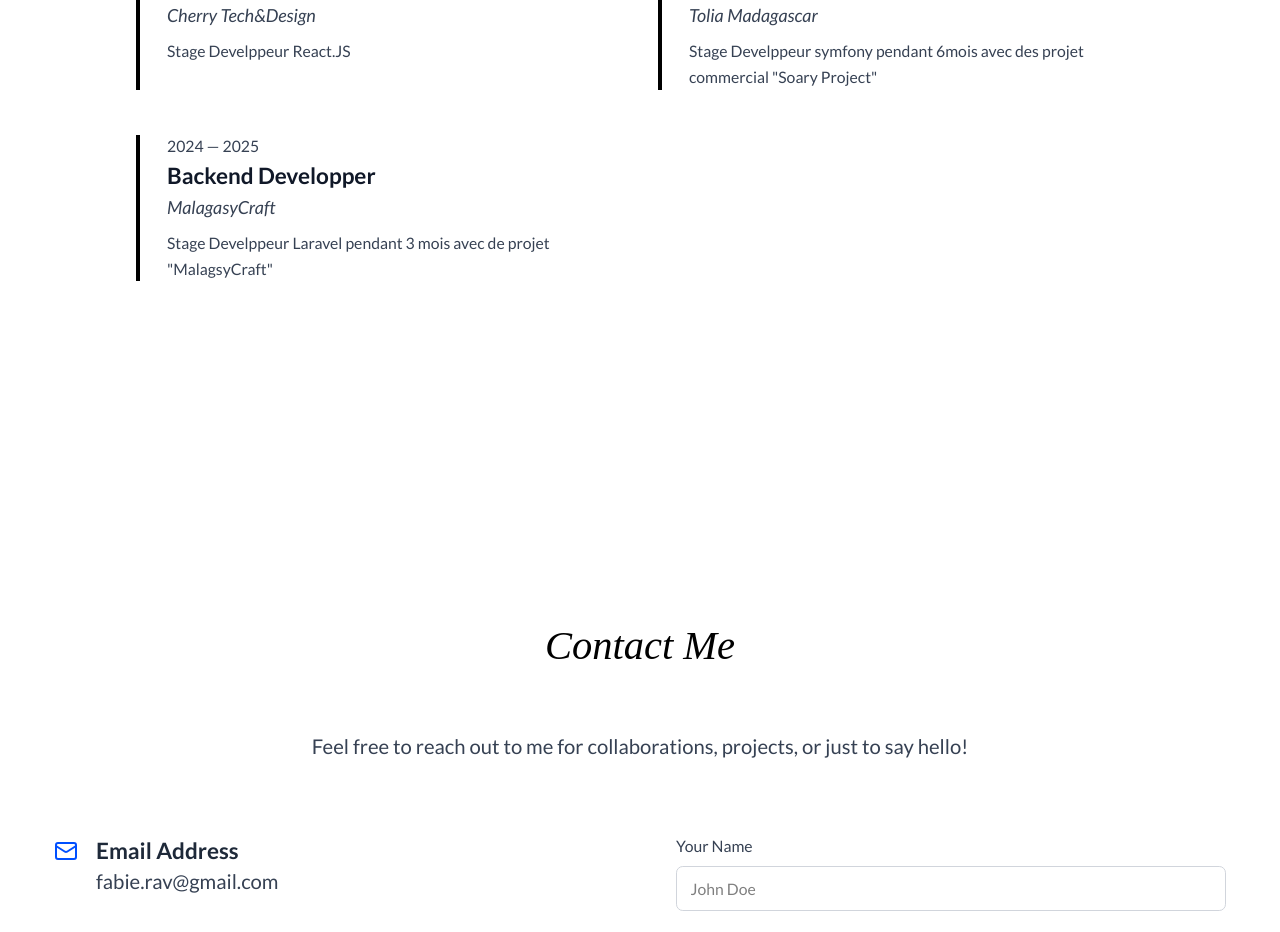
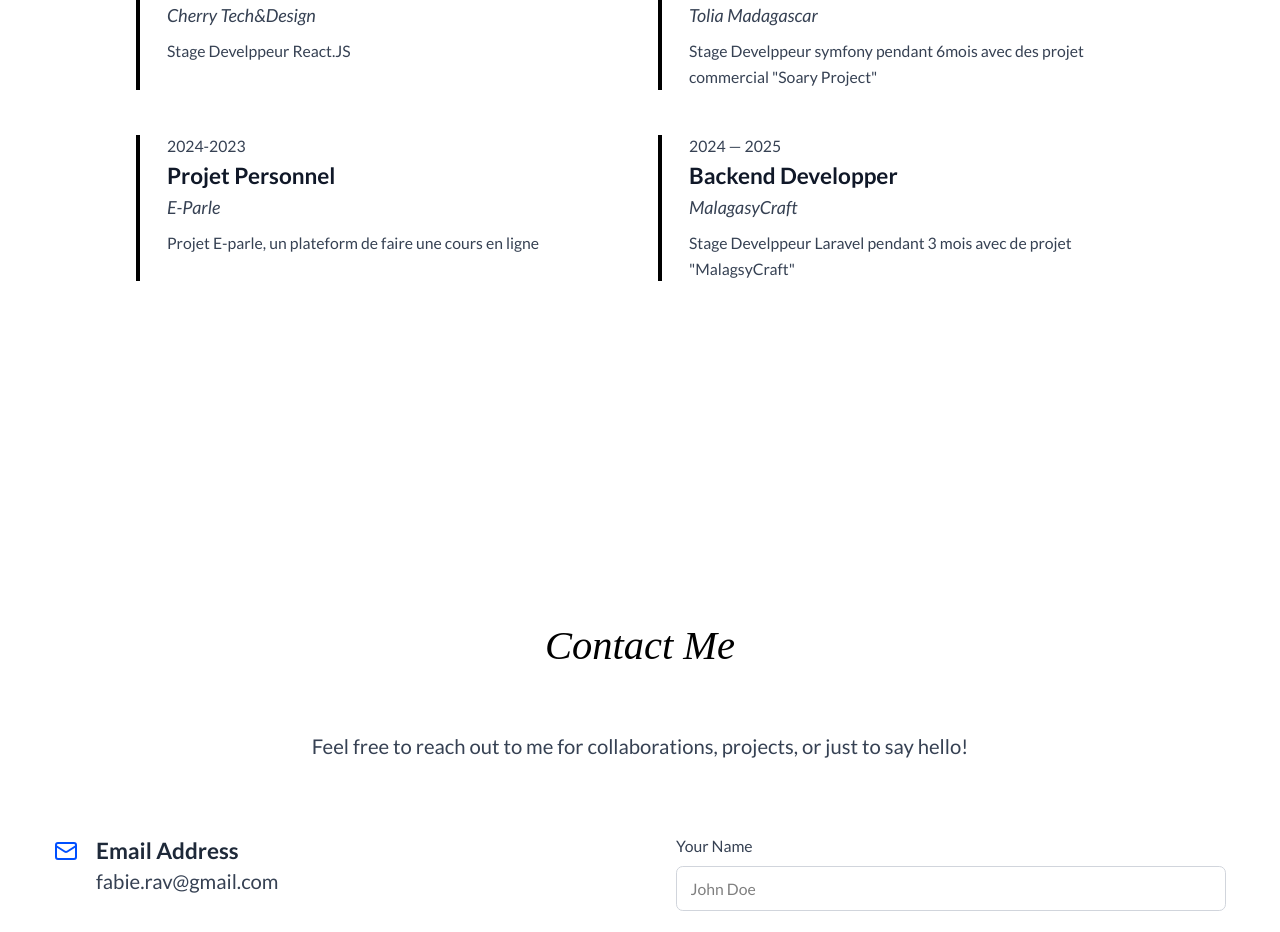
Before and after one commit to FabieRv/myportfolio, a React (Vite) app: page / in a window 1280 px wide. Shown: the part 4380-5312 px from the top of the page. Built offline with nearby package versions, Linux system fonts and the light colour scheme; a web font is replaced by a local one.

Commit message:
[dyad] Added a new personal project to the Resume section - wrote 1 file(s)

```diff
--- a/src/components/Pages/Resume/ResumeSection.tsx
+++ b/src/components/Pages/Resume/ResumeSection.tsx
@@ -16,6 +16,12 @@ const ResumeSection = () => {
       title: "Backend Developper",
       place: "Tolia Madagascar",
       desc: `Stage Develppeur symfony pendant 6mois avec des projet commercial "Soary Project"`,
+    },
+    {
+      year: "2024-2023",
+      title: "Projet Personnel",
+      place: "E-Parle",
+      desc: `Projet E-parle, un plateform de faire une cours en ligne`,
     },
     {
       year: "2024 — 2025",
```
